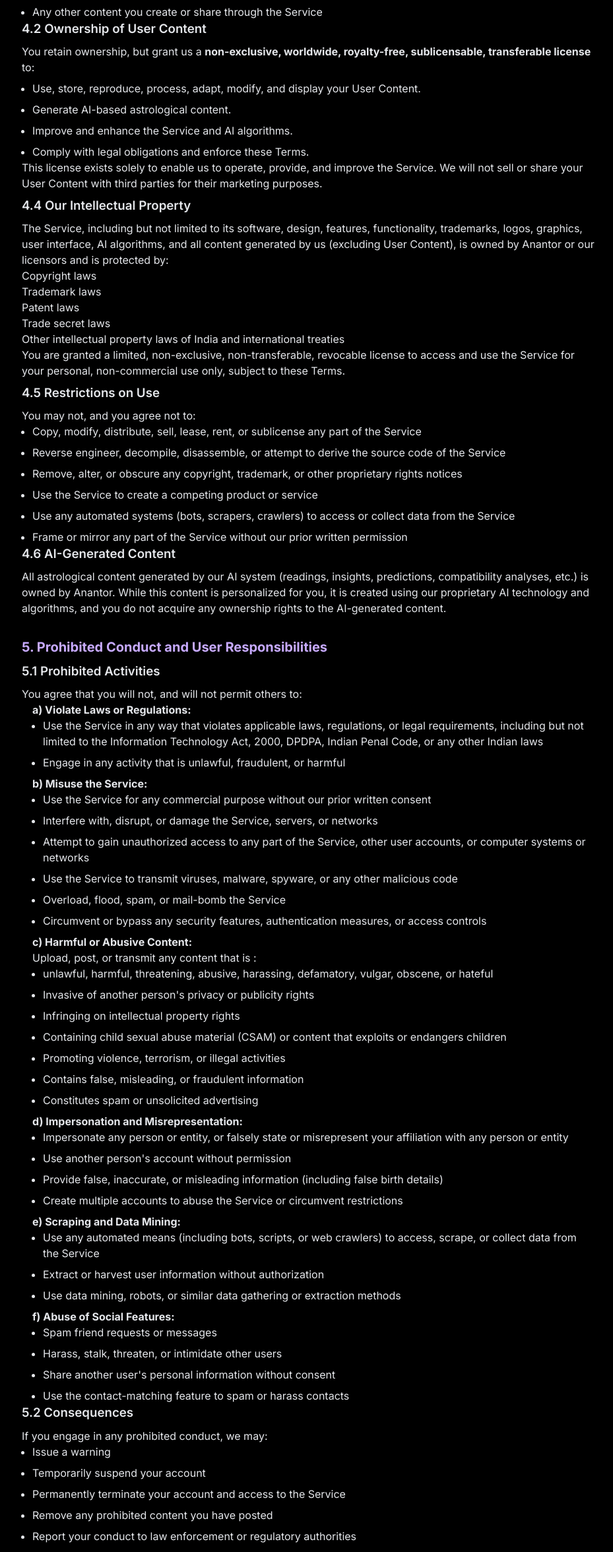
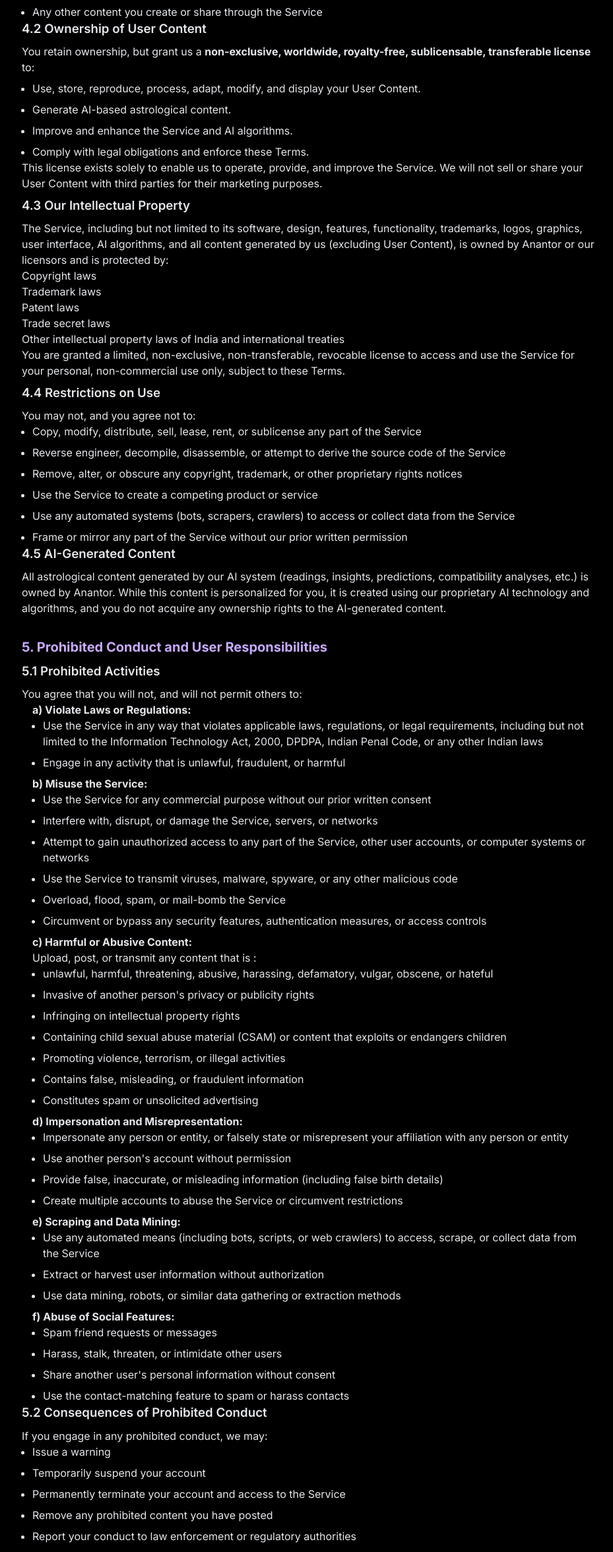
Before and after one commit to Abhay2012/anantor, a Next.js app: page /terms in a window 1280 px wide. Shown: the part 2848-5201 px from the top of the page at 66% size, without its empty margins (173-1102 px from the left). Built offline with nearby package versions, Linux system fonts and the light colour scheme.

Commit message:
tnc changes

```diff
--- a/app/terms/page.jsx
+++ b/app/terms/page.jsx
@@ -144,7 +144,7 @@ export default function TermsPage() {
               <li>Comply with legal obligations and enforce these Terms.</li>
             </ul>
             <p className={styles.p}>This license exists solely to enable us to operate, provide, and improve the Service. We will not sell or share your User Content with third parties for their marketing purposes.</p>
-            <h3 className={styles.p} style={{ fontWeight: 600, marginBottom: '0.5rem' }}>4.4 Our Intellectual Property</h3>
+            <h3 className={styles.p} style={{ fontWeight: 600, marginBottom: '0.5rem' }}>4.3 Our Intellectual Property</h3>
             <p className={styles.p}>The Service, including but not limited to its software, design, features, functionality, trademarks, logos, graphics, user interface, AI algorithms, and all content generated by us (excluding User Content), is owned by Anantor or our licensors and is protected by:
             <br/>Copyright laws
             <br/>Trademark laws
@@ -152,7 +152,7 @@ export default function TermsPage() {
             <br/>Trade secret laws
             <br/>Other intellectual property laws of India and international treaties
             <br/>You are granted a limited, non-exclusive, non-transferable, revocable license to access and use the Service for your personal, non-commercial use only, subject to these Terms.</p>
-            <h3 className={styles.p} style={{ fontWeight: 600, marginBottom: '0.5rem' }}>4.5 Restrictions on Use</h3>
+            <h3 className={styles.p} style={{ fontWeight: 600, marginBottom: '0.5rem' }}>4.4 Restrictions on Use</h3>
             <p>You may not, and you agree not to:</p>
             <ul className={styles.list}>
               <li>Copy, modify, distribute, sell, lease, rent, or sublicense any part of the Service</li>
@@ -162,7 +162,7 @@ export default function TermsPage() {
               <li>Use any automated systems (bots, scrapers, crawlers) to access or collect data from the Service</li>
               <li>Frame or mirror any part of the Service without our prior written permission</li>
             </ul>
-            <h3 className={styles.p} style={{ fontWeight: 600, marginBottom: '0.5rem' }}>4.6 AI-Generated Content</h3>
+            <h3 className={styles.p} style={{ fontWeight: 600, marginBottom: '0.5rem' }}>4.5 AI-Generated Content</h3>
             <p className={styles.p}>All astrological content generated by our AI system (readings, insights, predictions, compatibility analyses, etc.) is owned by Anantor. While this content is personalized for you, it is created using our proprietary AI technology and algorithms, and you do not acquire any ownership rights to the AI-generated content.</p>
           </section>
 
@@ -223,7 +223,7 @@ export default function TermsPage() {
               </ul>
               </li>
             </ol>
-            <h3 className={styles.p} style={{ fontWeight: 600, marginBottom: '0.5rem' }}>5.2 Consequences</h3>
+            <h3 className={styles.p} style={{ fontWeight: 600, marginBottom: '0.5rem' }}>5.2 Consequences of Prohibited Conduct</h3>
             <p>If you engage in any prohibited conduct, we may:</p>
             <ul className={styles.list}>
               <li>Issue a warning</li>
```
